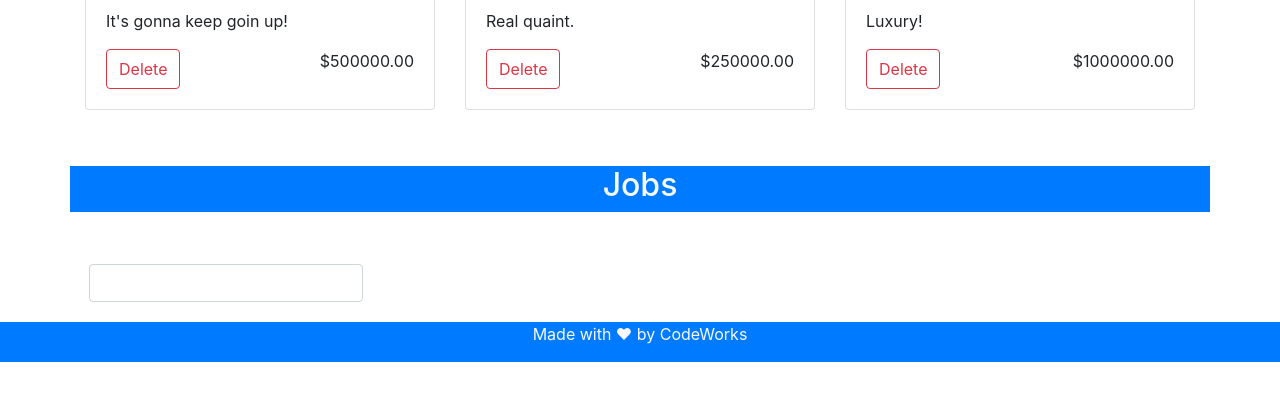
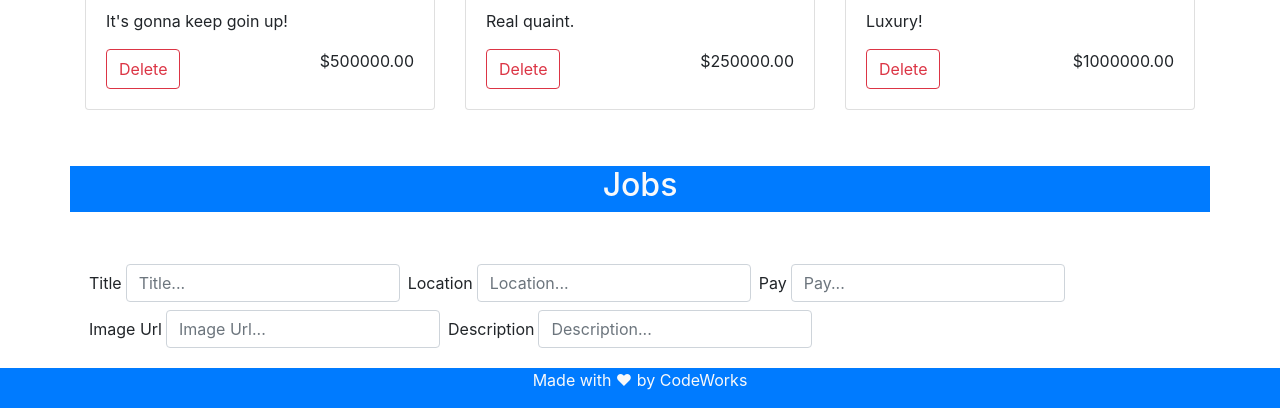
Before and after one commit to NehemiahBoone/gregslist, a plain HTML site: page index.html in a window 1280 px wide. Shown: the part 1270-1678 px from the top of the page. Before the commit the page ends 1632 px from the top, so only its background shows below. Drawn offline with nearby package versions, Linux system fonts and the light colour scheme.

Commit message:
job forms setup

```diff
--- a/index.html
+++ b/index.html
@@ -116,8 +116,24 @@
       <div class="col">
         <form onsubmit="app.jobsController.createJob()" class="form-inline">
           <div class="form-group p-1">
-            <label for=""></label>
-            <input type="text" name="" id="" class="form-control" placeholder="">
+            <label class="mr-1" for="title">Title</label>
+            <input type="text" name="title" id="title" class="form-control" placeholder="Title...">
+          </div>
+          <div class="form-group p-1">
+            <label class="mr-1" for="location">Location</label>
+            <input type="text" name="location" id="location" class="form-control" placeholder="Location...">
+          </div>
+          <div class="form-group p-1">
+            <label class="mr-1" for="pay">Pay</label>
+            <input type="number" name="pay" id="pay" class="form-control" placeholder="Pay...">
+          </div>
+          <div class="form-group p-1">
+            <label class="mr-1" for="img">Image Url</label>
+            <input type="url" name="img" id="img" class="form-control" placeholder="Image Url...">
+          </div>
+          <div class="form-group p-1">
+            <label class="mr-1" for="description">Description</label>
+            <input type="text" name="description" id="description" class="form-control" placeholder="Description...">
           </div>
         </form>
       </div>
```
